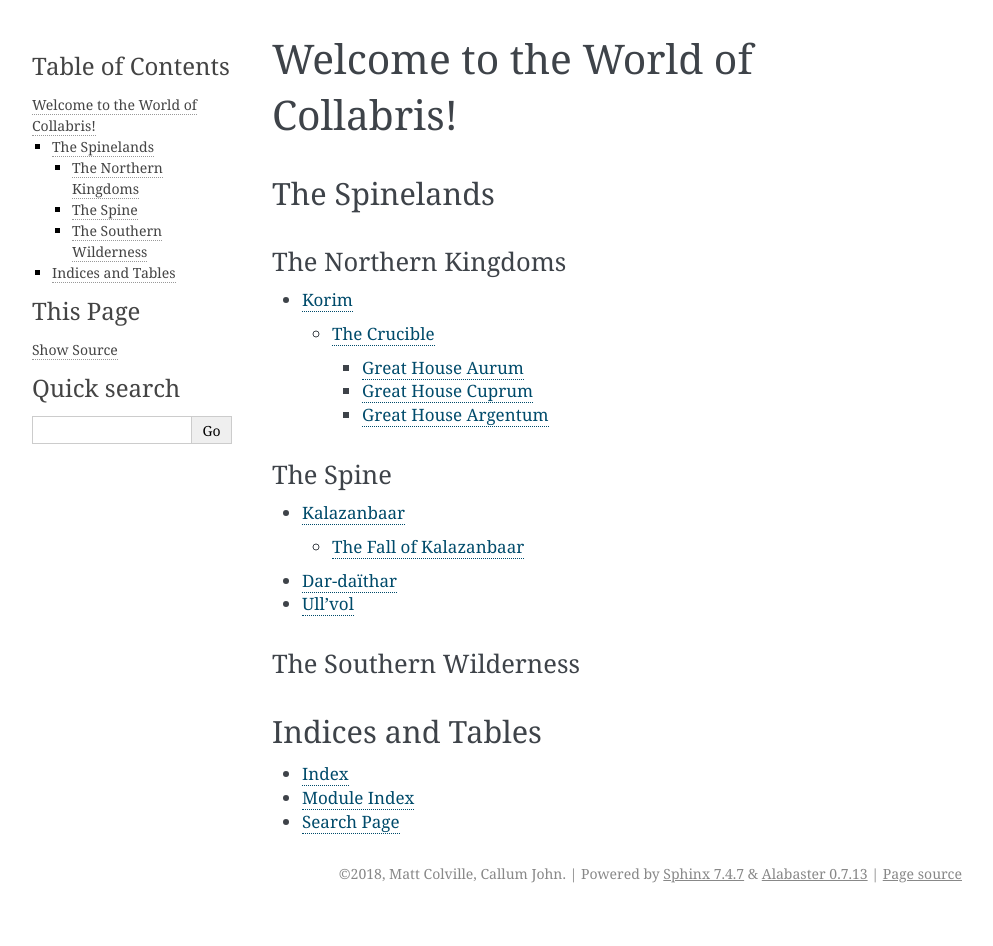
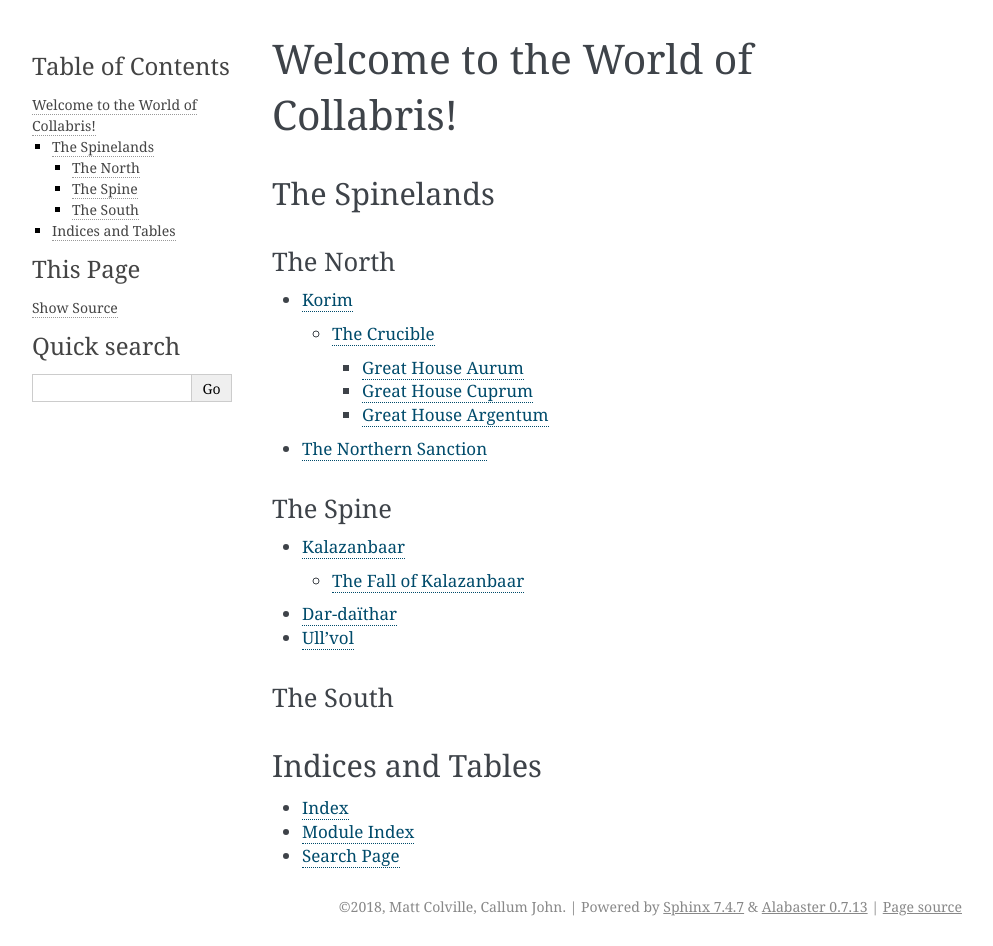
Before and after one commit to ItsSeaJay/world-of-collabris, a Sphinx documentation site: the page built from source/index.rst, in a window 1280 px wide. Shown: the whole page, without its empty margins (148-1141 px from the left). Built offline with Sphinx 7.4.7, drawn with Linux system fonts in a browser that asks for light colours; before the commit the page ends 913 px from its top, so only the background shows below that.

Commit message:
Fixed index subsections

```diff
--- a/source/index.rst
+++ b/source/index.rst
@@ -10,10 +10,11 @@ Welcome to the World of Collabris!
 The Spinelands
 ==============
 
-The Northern Kingdoms
----------------------
+The North
+---------
 .. toctree::
   korim
+  the-northern-sanction
 
 The Spine
 ---------
@@ -22,8 +23,8 @@ The Spine
    dar-daithar
    ull-vol
 
-The Southern Wilderness
------------------------
+The South
+---------
 .. toctree::
 
 Indices and Tables
--- /dev/null
+++ b/source/the-northern-sanction.rst
@@ -0,0 +1,6 @@
+#####################
+The Northern Sanction
+#####################
+Granted to the men of the north by the dwarves (back when they still ran this
+place) it is the last remaining civilized area of Men, broken now into three
+kingdoms:
```
